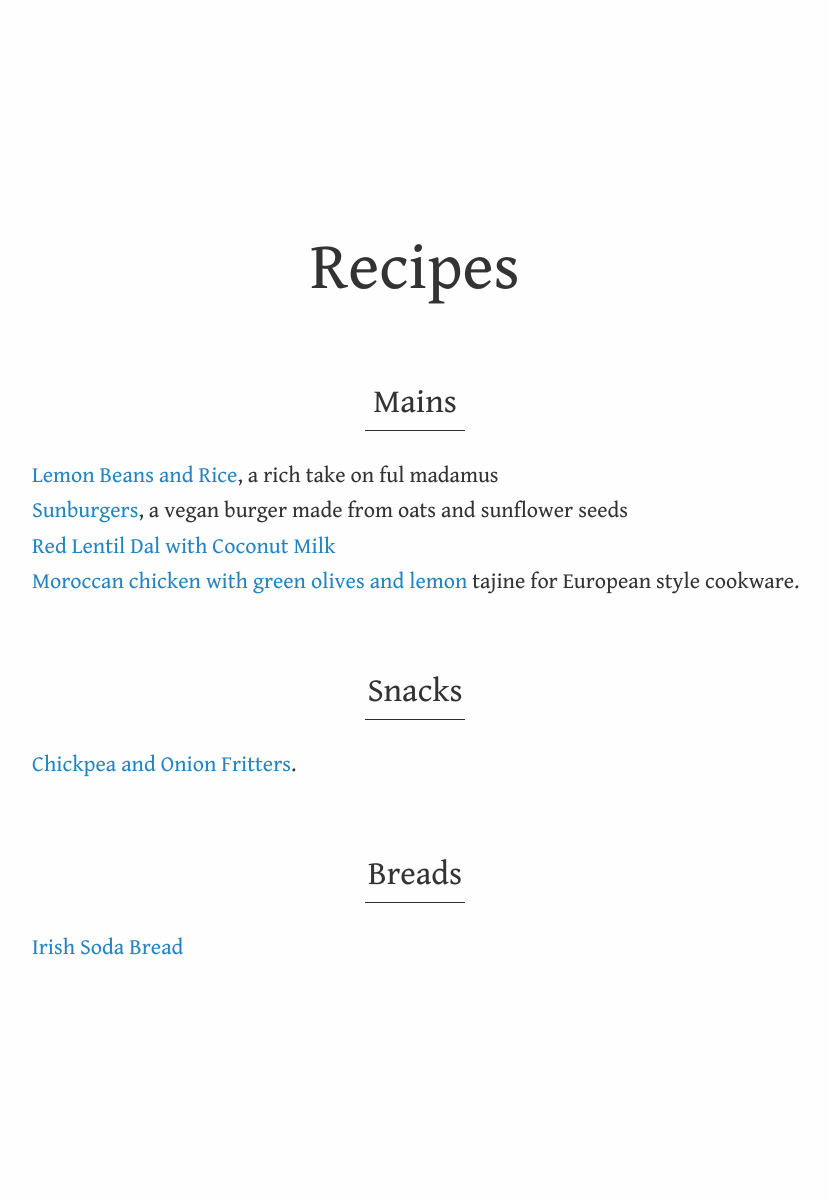
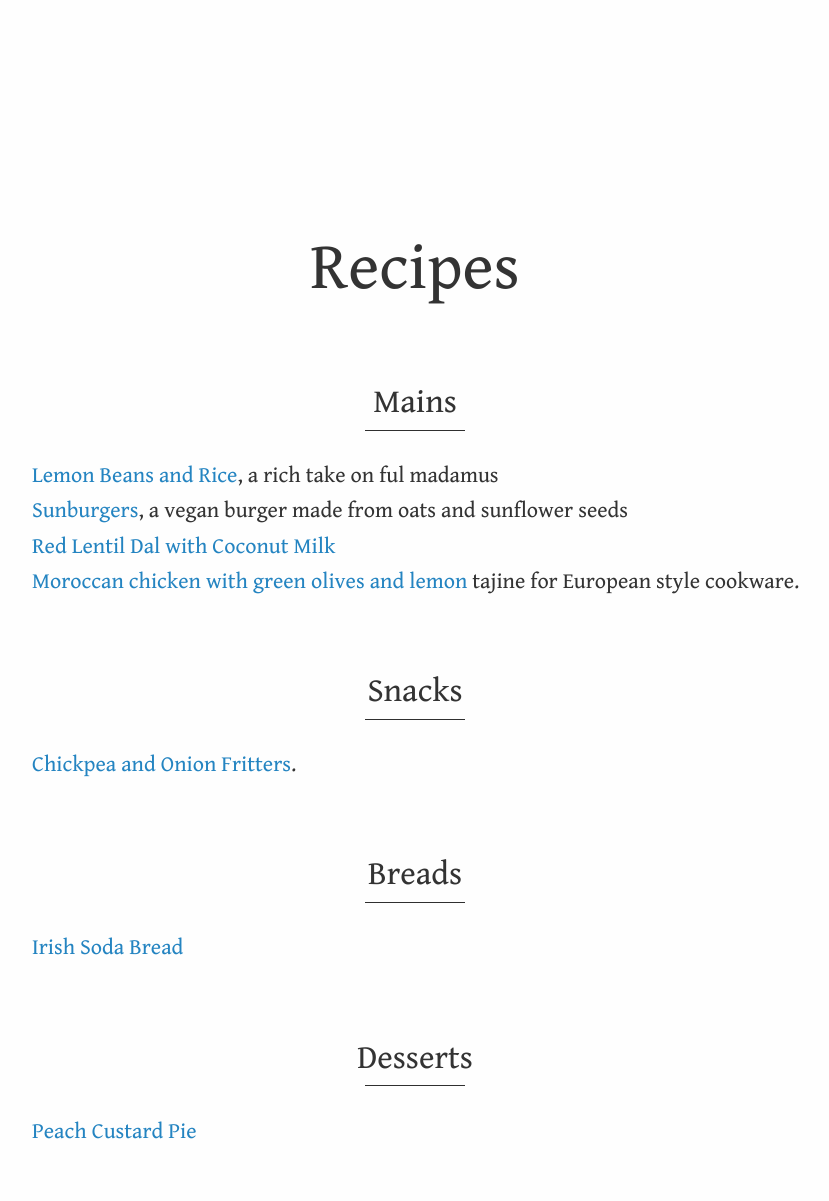
Before and after one commit to aredridel/recipes, a Jekyll site: the page built from index.md, in a window 1280 px wide. Shown: the whole page, without its empty margins (225-1054 px from the left). Built offline with Jekyll 4.4.1, drawn with Linux system fonts in a browser that asks for light colours; our own code applies the rules of GitHub Pages for plain Markdown files; before the commit the page ends 1018 px from its top, so only the background shows below that.

Commit message:
/ ‘index.md’

```diff
--- a/index.md
+++ b/index.md
@@ -17,3 +17,8 @@
 ## Breads
 
 [Irish Soda Bread](Irish Soda Bread.md)
+
+Desserts
+--------
+
+ [Peach Custard Pie](Desserts/Peach Custard Pie.md)
```
